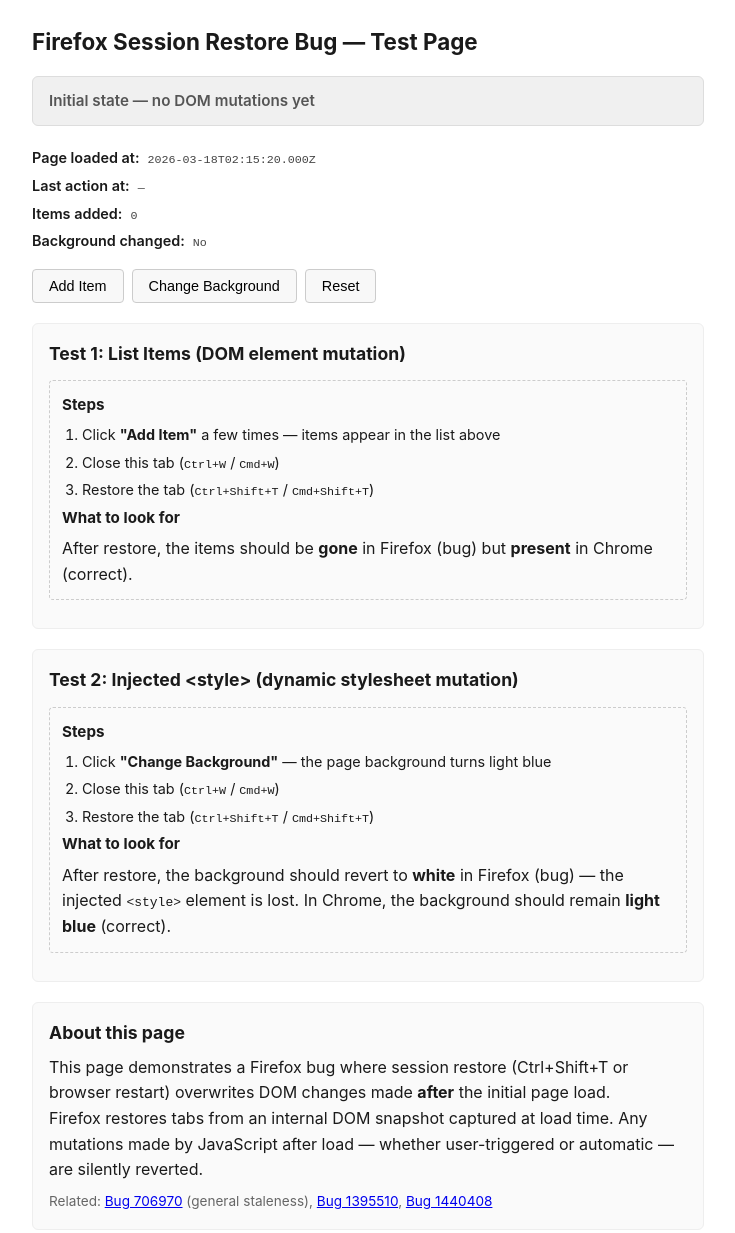
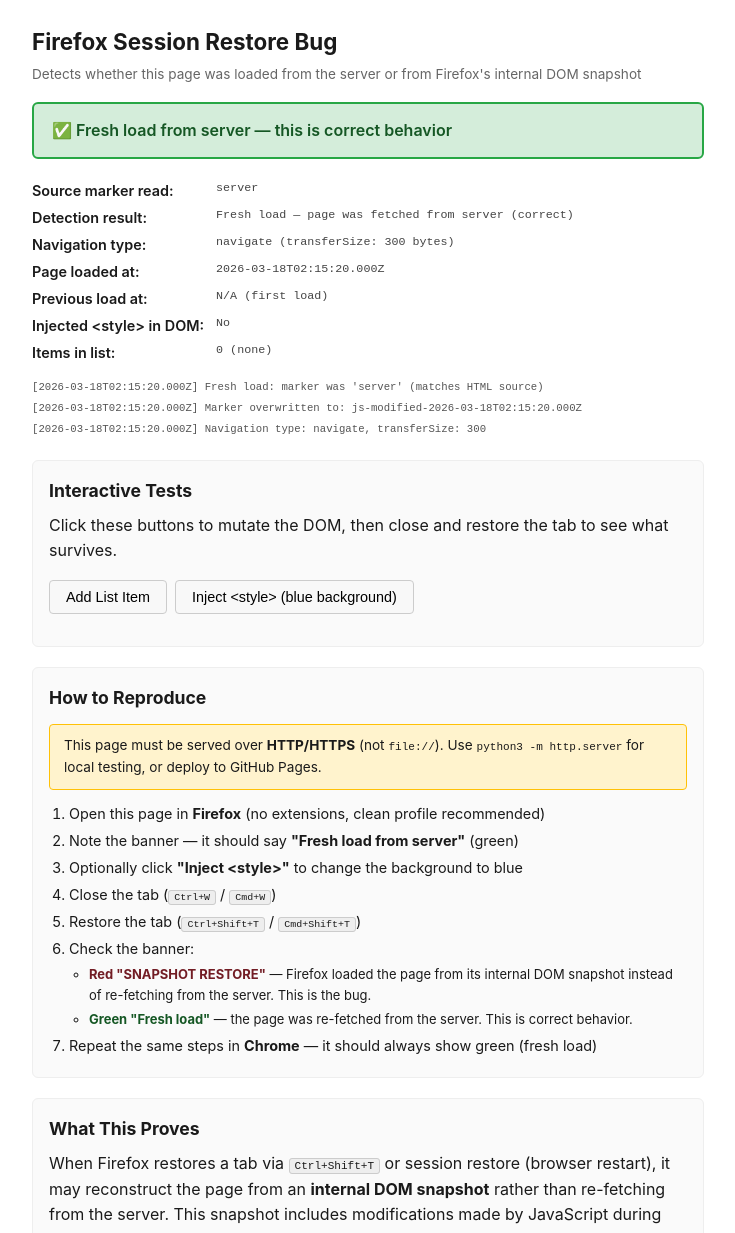
Before and after one commit to slvvko/firefox-session-restore-bug, a plain HTML site: page index.html in a window 1280 px wide. Shown: the top 1233 px of the page, without its empty margins (272-1007 px from the left). Drawn offline with Linux system fonts and the light colour scheme.

Commit message:
update index.html

```diff
--- a/index.html
+++ b/index.html
@@ -15,34 +15,35 @@
             color: #1a1a1a;
             background: #ffffff;
         }
-        h1 { font-size: 1.4em; margin-bottom: 16px; }
+        h1 { font-size: 1.4em; margin-bottom: 4px; }
         h2 { font-size: 1.1em; margin: 20px 0 8px; }
-        .status-banner {
-            padding: 12px 16px;
+        .subtitle { font-size: 0.85em; color: #666; margin-bottom: 16px; }
+        .result-banner {
+            padding: 14px 18px;
             border-radius: 6px;
             margin-bottom: 20px;
             font-weight: 600;
-            font-size: 0.95em;
+            font-size: 1em;
         }
-        .status-initial {
-            background: #f0f0f0;
-            color: #555;
-            border: 1px solid #ddd;
-        }
-        .status-mutated {
+        .result-fresh {
             background: #d4edda;
             color: #155724;
-            border: 1px solid #c3e6cb;
+            border: 2px solid #28a745;
         }
-        .info-row {
-            display: flex;
-            gap: 8px;
-            align-items: baseline;
-            margin: 4px 0;
+        .result-snapshot {
+            background: #f8d7da;
+            color: #721c24;
+            border: 2px solid #dc3545;
+        }
+        .info-grid {
+            display: grid;
+            grid-template-columns: auto 1fr;
+            gap: 4px 12px;
+            margin: 12px 0;
             font-size: 0.9em;
         }
         .info-label { font-weight: 600; white-space: nowrap; }
-        .info-value { font-family: monospace; color: #444; }
+        .info-value { font-family: monospace; color: #444; word-break: break-all; }
         .actions { margin: 16px 0; display: flex; gap: 8px; flex-wrap: wrap; }
         button {
             padding: 8px 16px;
@@ -74,159 +75,225 @@
             border-radius: 6px;
         }
         .section h2 { margin-top: 0; }
-        .section ol { padding-left: 20px; }
+        .section ol, .section ul { padding-left: 20px; }
         .section li { margin: 4px 0; font-size: 0.9em; }
-        .note {
+        .warning {
+            padding: 10px 14px;
+            background: #fff3cd;
+            border: 1px solid #ffc107;
+            border-radius: 4px;
             font-size: 0.85em;
-            color: #666;
-            margin-top: 8px;
+            margin: 12px 0;
         }
-        .test-group {
-            margin: 12px 0;
-            padding: 12px;
-            border: 1px dashed #ccc;
-            border-radius: 4px;
+        .note { font-size: 0.85em; color: #666; margin-top: 8px; }
+        kbd {
+            background: #eee;
+            border: 1px solid #ccc;
+            border-radius: 3px;
+            padding: 1px 5px;
+            font-size: 0.85em;
         }
-        .test-group h3 {
-            font-size: 0.95em;
-            margin-bottom: 6px;
+        .log { margin: 8px 0; }
+        .log-entry {
+            font-family: monospace;
+            font-size: 0.82em;
+            padding: 2px 0;
+            color: #555;
         }
     </style>
 </head>
 <body>
-    <h1>Firefox Session Restore Bug — Test Page</h1>
+    <h1>Firefox Session Restore Bug</h1>
+    <p class="subtitle">Detects whether this page was loaded from the server or from Firefox's internal DOM snapshot</p>
 
-    <div id="status-banner" class="status-banner status-initial">
-        Initial state — no DOM mutations yet
+    <!--
+        SNAPSHOT DETECTION MARKER
+        The HTML source contains "server". On first load, the script below reads
+        this value, records it, then overwrites it with "js-modified-{timestamp}".
+        On session restore:
+          - If Firefox reconstructed the page from its DOM snapshot, this element
+            already contains "js-modified-..." from the PREVIOUS script execution.
+          - If the browser re-fetched from the server, it contains "server".
+    -->
+    <span id="source-marker" style="display:none">server</span>
+
+    <div id="result-banner" class="result-banner result-fresh">
+        Detecting...
     </div>
 
-    <div class="info-row">
+    <div class="info-grid">
+        <span class="info-label">Source marker read:</span>
+        <span class="info-value" id="marker-value">—</span>
+
+        <span class="info-label">Detection result:</span>
+        <span class="info-value" id="detection-result">—</span>
+
+        <span class="info-label">Navigation type:</span>
+        <span class="info-value" id="nav-type">—</span>
+
         <span class="info-label">Page loaded at:</span>
-        <span class="info-value" id="load-timestamp"></span>
-    </div>
-    <div class="info-row">
-        <span class="info-label">Last action at:</span>
-        <span class="info-value" id="action-timestamp">—</span>
-    </div>
-    <div class="info-row">
-        <span class="info-label">Items added:</span>
-        <span class="info-value" id="item-count">0</span>
-    </div>
-    <div class="info-row">
-        <span class="info-label">Background changed:</span>
-        <span class="info-value" id="bg-status">No</span>
+        <span class="info-value" id="load-timestamp">—</span>
+
+        <span class="info-label">Previous load at:</span>
+        <span class="info-value" id="prev-timestamp">—</span>
+
+        <span class="info-label">Injected &lt;style&gt; in DOM:</span>
+        <span class="info-value" id="style-present">—</span>
+
+        <span class="info-label">Items in list:</span>
+        <span class="info-value" id="item-count">—</span>
     </div>
 
-    <div class="actions">
-        <button id="btn-add-item">Add Item</button>
-        <button id="btn-change-bg">Change Background</button>
-        <button id="btn-reset">Reset</button>
-    </div>
-
-    <ul id="item-list"></ul>
+    <div id="log" class="log"></div>
 
     <div class="section">
-        <h2>Test 1: List Items (DOM element mutation)</h2>
-        <div class="test-group">
-            <h3>Steps</h3>
-            <ol>
-                <li>Click <strong>"Add Item"</strong> a few times — items appear in the list above</li>
-                <li>Close this tab (<kbd>Ctrl+W</kbd> / <kbd>Cmd+W</kbd>)</li>
-                <li>Restore the tab (<kbd>Ctrl+Shift+T</kbd> / <kbd>Cmd+Shift+T</kbd>)</li>
-            </ol>
-            <h3>What to look for</h3>
-            <p>After restore, the items should be <strong>gone</strong> in Firefox (bug) but <strong>present</strong> in Chrome (correct).</p>
+        <h2>Interactive Tests</h2>
+        <p>Click these buttons to mutate the DOM, then close and restore the tab to see what survives.</p>
+        <div class="actions">
+            <button id="btn-add-item">Add List Item</button>
+            <button id="btn-inject-style">Inject &lt;style&gt; (blue background)</button>
         </div>
+        <ul id="item-list"></ul>
     </div>
 
     <div class="section">
-        <h2>Test 2: Injected &lt;style&gt; (dynamic stylesheet mutation)</h2>
-        <div class="test-group">
-            <h3>Steps</h3>
-            <ol>
-                <li>Click <strong>"Change Background"</strong> — the page background turns light blue</li>
-                <li>Close this tab (<kbd>Ctrl+W</kbd> / <kbd>Cmd+W</kbd>)</li>
-                <li>Restore the tab (<kbd>Ctrl+Shift+T</kbd> / <kbd>Cmd+Shift+T</kbd>)</li>
-            </ol>
-            <h3>What to look for</h3>
-            <p>After restore, the background should revert to <strong>white</strong> in Firefox (bug) — the injected <code>&lt;style&gt;</code> element is lost. In Chrome, the background should remain <strong>light blue</strong> (correct).</p>
+        <h2>How to Reproduce</h2>
+        <div class="warning">
+            This page must be served over <strong>HTTP/HTTPS</strong> (not <code>file://</code>).
+            Use <code>python3 -m http.server</code> for local testing, or deploy to GitHub Pages.
         </div>
+        <ol>
+            <li>Open this page in <strong>Firefox</strong> (no extensions, clean profile recommended)</li>
+            <li>Note the banner — it should say <strong>"Fresh load from server"</strong> (green)</li>
+            <li>Optionally click <strong>"Inject &lt;style&gt;"</strong> to change the background to blue</li>
+            <li>Close the tab (<kbd>Ctrl+W</kbd> / <kbd>Cmd+W</kbd>)</li>
+            <li>Restore the tab (<kbd>Ctrl+Shift+T</kbd> / <kbd>Cmd+Shift+T</kbd>)</li>
+            <li>Check the banner:
+                <ul>
+                    <li><strong style="color:#721c24">Red "SNAPSHOT RESTORE"</strong> — Firefox loaded the page from its internal DOM snapshot instead of re-fetching from the server. This is the bug.</li>
+                    <li><strong style="color:#155724">Green "Fresh load"</strong> — the page was re-fetched from the server. This is correct behavior.</li>
+                </ul>
+            </li>
+            <li>Repeat the same steps in <strong>Chrome</strong> — it should always show green (fresh load)</li>
+        </ol>
     </div>
 
     <div class="section">
-        <h2>About this page</h2>
-        <p>This page demonstrates a Firefox bug where session restore (Ctrl+Shift+T or browser restart) overwrites DOM changes made <strong>after</strong> the initial page load.</p>
-        <p>Firefox restores tabs from an internal DOM snapshot captured at load time. Any mutations made by JavaScript after load — whether user-triggered or automatic — are silently reverted.</p>
-        <p class="note">Related: <a href="https://bugzilla.mozilla.org/show_bug.cgi?id=706970">Bug 706970</a> (general staleness), <a href="https://bugzilla.mozilla.org/show_bug.cgi?id=1395510">Bug 1395510</a>, <a href="https://bugzilla.mozilla.org/show_bug.cgi?id=1440408">Bug 1440408</a></p>
+        <h2>What This Proves</h2>
+        <p>When Firefox restores a tab via <kbd>Ctrl+Shift+T</kbd> or session restore (browser restart), it may reconstruct the page from an <strong>internal DOM snapshot</strong> rather than re-fetching from the server. This snapshot includes modifications made by JavaScript during the previous page load.</p>
+        <p>This causes problems for:</p>
+        <ul>
+            <li><strong>Dynamic websites</strong> — server-side state changes (e.g. GitHub labels, comments) are not reflected because the page is never re-fetched</li>
+            <li><strong>Network proxies</strong> — tools like content filters inject CSS/JS during transit; the snapshot bypasses the network entirely, so injections are lost</li>
+            <li><strong>Cache-Control headers</strong> — <code>no-store</code> and <code>no-cache</code> are ignored because no HTTP request is made</li>
+        </ul>
+        <p class="note">Related: <a href="https://bugzilla.mozilla.org/show_bug.cgi?id=706970">Bug 706970</a> (general staleness), <a href="https://bugzilla.mozilla.org/show_bug.cgi?id=1395510">Bug 1395510</a>, <a href="https://bugzilla.mozilla.org/show_bug.cgi?id=1440408">Bug 1440408</a> (GitHub/Bugzilla symptoms)</p>
     </div>
 
     <script>
         (function () {
             "use strict";
 
-            // Record load timestamp at parse time
-            var loadTime = new Date().toISOString();
-            document.getElementById("load-timestamp").textContent = loadTime;
+            var now = new Date().toISOString();
+            var logEl = document.getElementById("log");
 
-            var itemCount = 0;
-            var bgChanged = false;
-
-            var itemList = document.getElementById("item-list");
-            var itemCountEl = document.getElementById("item-count");
-            var actionTimestampEl = document.getElementById("action-timestamp");
-            var bgStatusEl = document.getElementById("bg-status");
-            var statusBanner = document.getElementById("status-banner");
-
-            function updateBanner() {
-                if (itemCount > 0 || bgChanged) {
-                    statusBanner.className = "status-banner status-mutated";
-                    statusBanner.textContent = "DOM has been mutated — " + itemCount + " item(s) added"
-                        + (bgChanged ? ", background changed" : "");
-                } else {
-                    statusBanner.className = "status-banner status-initial";
-                    statusBanner.textContent = "Initial state — no DOM mutations yet";
-                }
+            function log(msg) {
+                var div = document.createElement("div");
+                div.className = "log-entry";
+                div.textContent = "[" + now + "] " + msg;
+                logEl.appendChild(div);
             }
 
-            function recordAction() {
-                actionTimestampEl.textContent = new Date().toISOString();
+            // === SNAPSHOT DETECTION ===
+            // Read the marker BEFORE modifying it.
+            // In the HTML source, it says "server".
+            // If Firefox restored from a DOM snapshot that includes our previous
+            // script's modification, it will say "js-modified-<old-timestamp>".
+            var marker = document.getElementById("source-marker");
+            var markerValue = marker.textContent.trim();
+            var isSnapshot = markerValue !== "server";
+
+            document.getElementById("marker-value").textContent = markerValue;
+
+            if (isSnapshot) {
+                log("SNAPSHOT DETECTED: marker was '" + markerValue + "' (not 'server')");
+                log("This page was restored from Firefox's internal DOM snapshot.");
+                document.getElementById("detection-result").textContent =
+                    "SNAPSHOT RESTORE — page was NOT re-fetched from server";
+                var banner = document.getElementById("result-banner");
+                banner.className = "result-banner result-snapshot";
+                banner.textContent = "\u26a0 SNAPSHOT RESTORE DETECTED — Firefox loaded this page from a stale DOM snapshot, not from the server";
+            } else {
+                log("Fresh load: marker was 'server' (matches HTML source)");
+                document.getElementById("detection-result").textContent =
+                    "Fresh load — page was fetched from server (correct)";
+                var banner = document.getElementById("result-banner");
+                banner.className = "result-banner result-fresh";
+                banner.textContent = "\u2705 Fresh load from server — this is correct behavior";
             }
 
-            // Test 1: Add list items
+            // Overwrite the marker for next time.
+            // If Firefox snapshots this DOM, future restores will read this value.
+            marker.textContent = "js-modified-" + now;
+            log("Marker overwritten to: " + marker.textContent);
+
+            // === NAVIGATION TYPE ===
+            try {
+                var navEntry = performance.getEntriesByType("navigation")[0];
+                var navType = navEntry ? navEntry.type : "unknown";
+                var transferSize = navEntry ? navEntry.transferSize : "unknown";
+                document.getElementById("nav-type").textContent =
+                    navType + " (transferSize: " + transferSize + " bytes)";
+                log("Navigation type: " + navType + ", transferSize: " + transferSize);
+            } catch (e) {
+                document.getElementById("nav-type").textContent = "unavailable";
+            }
+
+            // === TIMESTAMPS ===
+            document.getElementById("load-timestamp").textContent = now;
+            if (isSnapshot) {
+                // Extract old timestamp from the marker value
+                var oldTs = markerValue.replace("js-modified-", "");
+                document.getElementById("prev-timestamp").textContent = oldTs;
+            } else {
+                document.getElementById("prev-timestamp").textContent = "N/A (first load)";
+            }
+
+            // === CHECK FOR SURVIVING DOM MUTATIONS ===
+            // If the snapshot includes user-triggered mutations from the previous
+            // session, these elements will already be in the DOM.
+            var existingItems = document.getElementById("item-list").children.length;
+            var existingStyle = !!document.getElementById("injected-bg-style");
+            document.getElementById("item-count").textContent = existingItems +
+                (existingItems > 0 ? " (survived from snapshot!)" : " (none)");
+            document.getElementById("style-present").textContent = existingStyle ?
+                "Yes — survived from snapshot!" : "No";
+            if (existingItems > 0) log("Found " + existingItems + " list items from snapshot");
+            if (existingStyle) log("Found injected <style> element from snapshot");
+
+            // === INTERACTIVE TESTS ===
+            var itemCount = existingItems;
+
             document.getElementById("btn-add-item").addEventListener("click", function () {
                 itemCount++;
                 var li = document.createElement("li");
                 li.textContent = "Item " + itemCount + " — added at " + new Date().toISOString();
-                itemList.appendChild(li);
-                itemCountEl.textContent = itemCount;
-                recordAction();
-                updateBanner();
+                document.getElementById("item-list").appendChild(li);
+                document.getElementById("item-count").textContent = itemCount + " item(s)";
+                log("Added item " + itemCount);
             });
 
-            // Test 2: Inject <style> into <head> to change background
-            document.getElementById("btn-change-bg").addEventListener("click", function () {
-                if (bgChanged) return;
+            document.getElementById("btn-inject-style").addEventListener("click", function () {
+                if (document.getElementById("injected-bg-style")) {
+                    log("Style already injected");
+                    return;
+                }
                 var style = document.createElement("style");
                 style.id = "injected-bg-style";
                 style.textContent = "body { background: #d6eaf8 !important; }";
                 document.head.appendChild(style);
-                bgChanged = true;
-                bgStatusEl.textContent = "Yes (light blue)";
-                recordAction();
-                updateBanner();
-            });
-
-            // Reset
-            document.getElementById("btn-reset").addEventListener("click", function () {
-                itemCount = 0;
-                itemList.innerHTML = "";
-                itemCountEl.textContent = "0";
-                var injectedStyle = document.getElementById("injected-bg-style");
-                if (injectedStyle) injectedStyle.remove();
-                bgChanged = false;
-                bgStatusEl.textContent = "No";
-                actionTimestampEl.textContent = "—";
-                updateBanner();
+                document.getElementById("style-present").textContent = "Yes (just injected)";
+                log("Injected <style> into <head> — background is now light blue");
             });
         })();
     </script>
```
